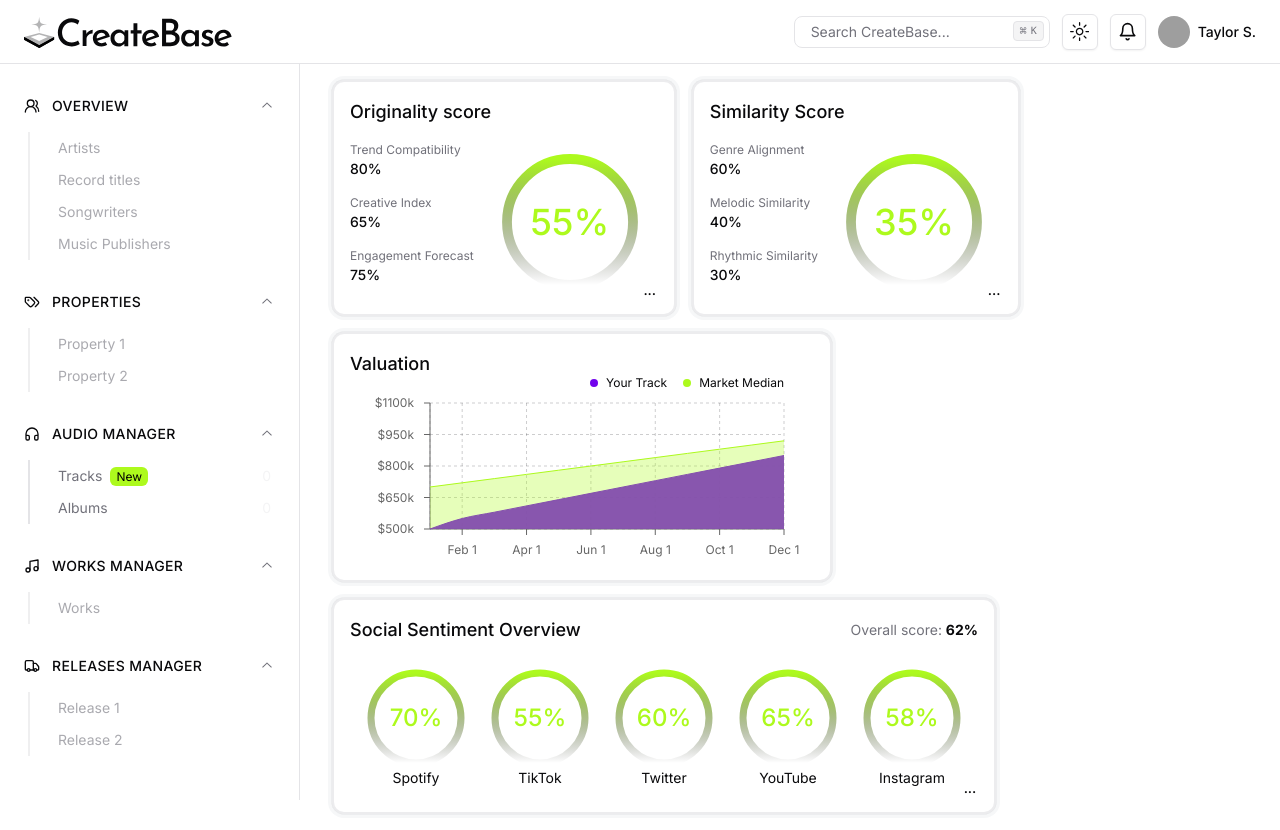
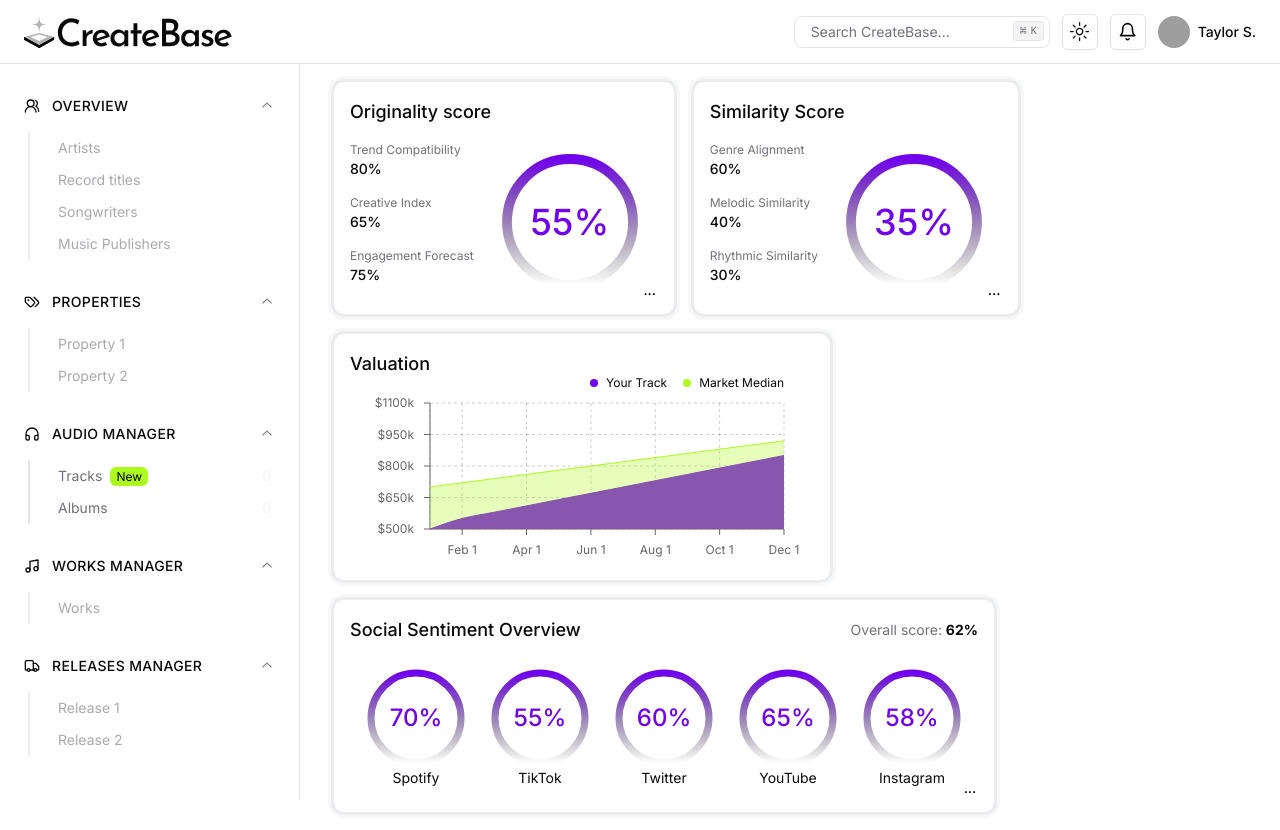
Before and after one commit to nisheetc/test-app, a Next.js app: page /dashboard/tracks/1 in a window 1280 px wide. Built offline with nearby package versions, Linux system fonts and the light colour scheme; grey boxes are pictures that could not be loaded.

Commit message:
Updated color

```diff
--- a/src/components/analytics/originality-score.tsx
+++ b/src/components/analytics/originality-score.tsx
@@ -53,21 +53,21 @@ export function OriginalityScore() {
 
         <div className="relative h-44 w-44">
           <motion.svg
-            className="absolute inset-0 m-auto"
+            className="absolute inset-0 m-auto dark:text-[#adfa1d] text-[#7103ec]"
             viewBox="0 0 100 100"
             width={140}
             height={140}
           >
             <defs>
               <linearGradient
-                id="strokeGradient"
+                id="strokeGradient1"
                 gradientUnits="objectBoundingBox"
                 x2="0"
                 y2="1"
               >
                 <stop stopColor="transparent" offset="0%" />
                 {/* <stop stopColor="transparent" offset="50%" /> */}
-                <stop stopColor="#adfa1d" offset="100%" />
+                <stop stopColor="currentColor" offset="100%" />
               </linearGradient>
             </defs>
             <motion.circle
@@ -84,13 +84,13 @@ export function OriginalityScore() {
               cy="50"
               r="45"
               fill="transparent"
-              stroke="url(#strokeGradient)"
+              stroke="url(#strokeGradient1)"
             />
           </motion.svg>
           <CountingNumbers
             value={55}
             duration={1000}
-            className="absolute inset-0 mx-auto flex items-center justify-center font-display text-4xl font-medium text-[#adfa1d]"
+            className="absolute inset-0 mx-auto flex items-center justify-center font-display text-4xl font-medium dark:text-[#adfa1d] text-[#7103ec]"
           />
         </div>
       </div>
--- a/src/components/analytics/similarity-score.tsx
+++ b/src/components/analytics/similarity-score.tsx
@@ -53,21 +53,20 @@ export function SimilarityScore() {
 
         <div className="relative h-44 w-44">
           <motion.svg
-            className="absolute inset-0 m-auto"
+            className="absolute inset-0 m-auto dark:text-[#adfa1d] text-[#7103ec]"
             viewBox="0 0 100 100"
             width={140}
             height={140}
           >
             <defs>
               <linearGradient
-                id="strokeGradient"
+                id="strokeGradient2"
                 gradientUnits="objectBoundingBox"
                 x2="0"
                 y2="1"
               >
                 <stop stopColor="transparent" offset="0%" />
-                {/* <stop stopColor="transparent" offset="50%" /> */}
-                <stop stopColor="#adfa1d" offset="100%" />
+                <stop stopColor="currentColor" offset="100%" />
               </linearGradient>
             </defs>
             <motion.circle
@@ -84,13 +83,13 @@ export function SimilarityScore() {
               cy="50"
               r="45"
               fill="transparent"
-              stroke="url(#strokeGradient)"
+              stroke="url(#strokeGradient2)"
             />
           </motion.svg>
           <CountingNumbers
             value={35}
             duration={1000}
-            className="absolute inset-0 mx-auto flex items-center justify-center font-display text-4xl font-medium text-[#adfa1d]"
+            className="absolute inset-0 mx-auto flex items-center justify-center font-display text-4xl font-medium dark:text-[#adfa1d] text-[#7103ec]"
           />
         </div>
       </div>
--- a/src/components/analytics/social-sentiment.tsx
+++ b/src/components/analytics/social-sentiment.tsx
@@ -63,21 +63,21 @@ export function SocialSentiment() {
             <li key={index} className="flex flex-col items-center">
               <div className="relative h-[100px] w-[100px]">
                 <motion.svg
-                  className="absolute inset-0 m-auto"
+                  className="absolute inset-0 m-auto dark:text-[#adfa1d] text-[#7103ec]"
                   viewBox="0 0 100 100"
                   width={100}
                   height={100}
                 >
                   <defs>
                     <linearGradient
-                      id="strokeGradient"
+                      id="strokeGradient3"
                       gradientUnits="objectBoundingBox"
                       x2="0"
                       y2="1"
                     >
                       <stop stopColor="transparent" offset="0%" />
                       {/* <stop stopColor="transparent" offset="50%" /> */}
-                      <stop stopColor="#adfa1d" offset="100%" />
+                      <stop stopColor="currentColor" offset="100%" />
                     </linearGradient>
                   </defs>
                   <motion.circle
@@ -94,13 +94,13 @@ export function SocialSentiment() {
                     cy="50"
                     r="45"
                     fill="transparent"
-                    stroke="url(#strokeGradient)"
+                    stroke="url(#strokeGradient3)"
                   />
                 </motion.svg>
                 <CountingNumbers
                   value={item.engagementScore}
                   duration={1000}
-                  className="absolute inset-0 mx-auto flex items-center justify-center font-display text-2xl font-medium text-[#adfa1d]"
+                  className="absolute inset-0 mx-auto flex items-center justify-center font-display text-2xl font-medium dark:text-[#adfa1d] text-[#7103ec]"
                 />
               </div>
               <span className="text-sm">{item.platform}</span>
```
